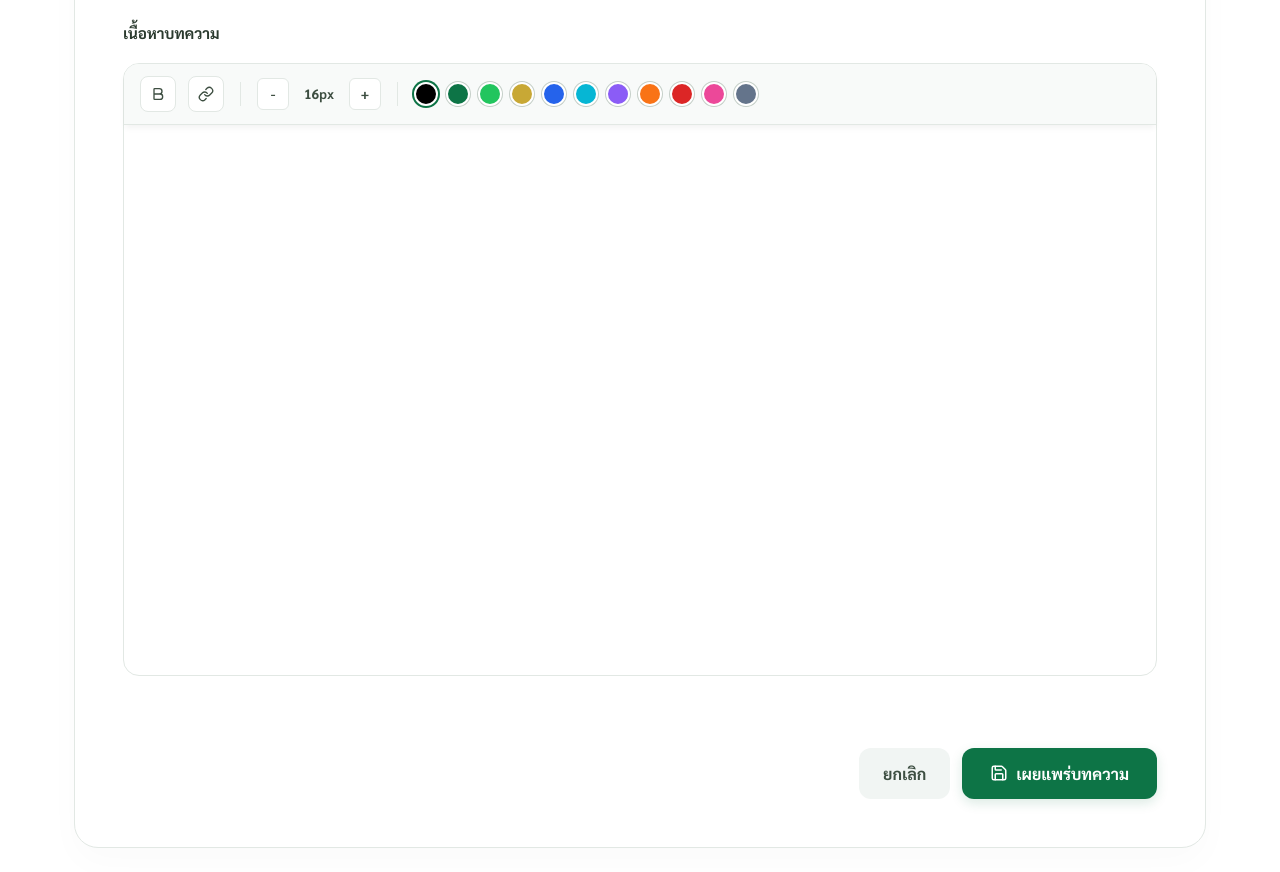
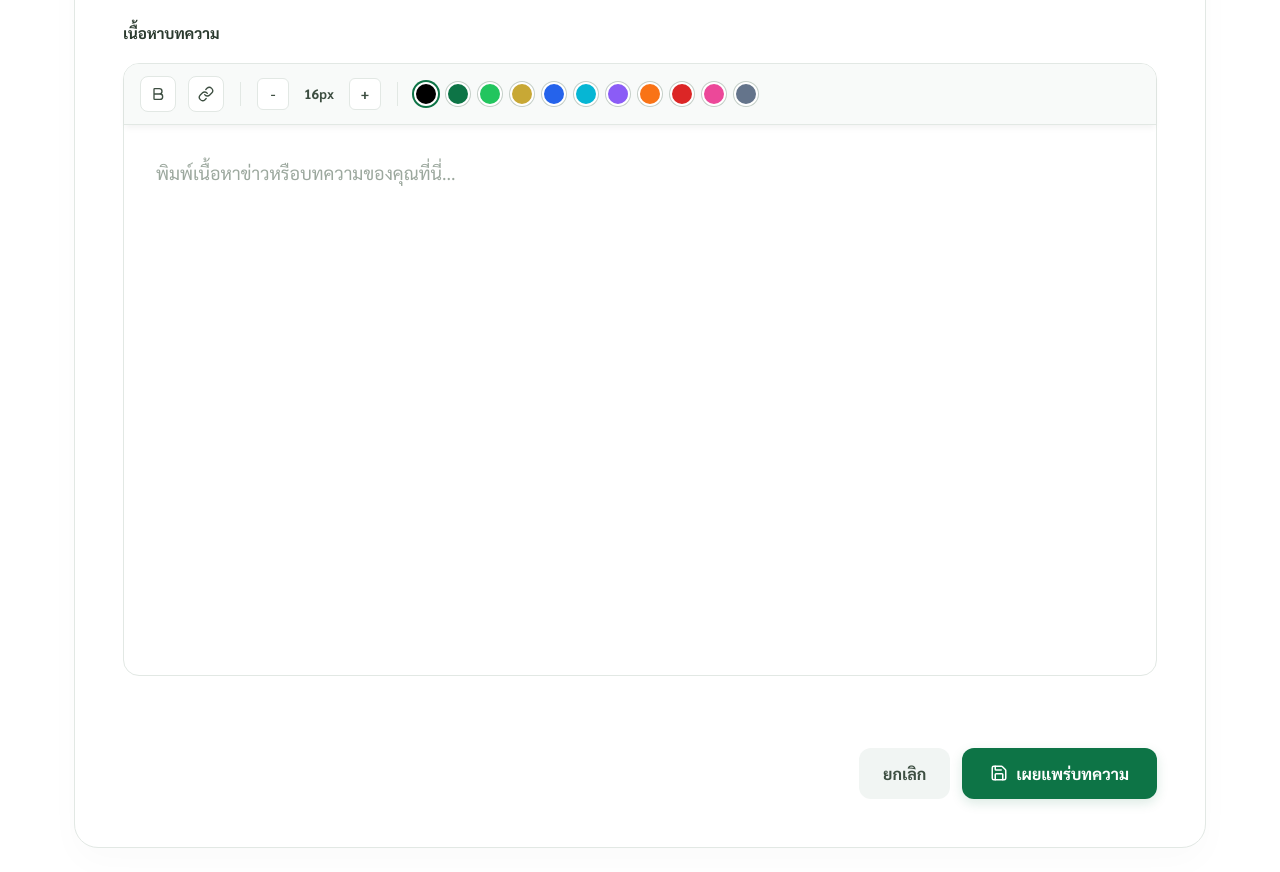
Before and after one commit to TontunHi/thoen-hospital-website, a Next.js app: page /member/ita/new in a window 1280 px wide. Shown: the part 440-1312 px from the top of the page. Built offline with nearby package versions, Linux system fonts and the light colour scheme; no server answers.

Commit message:
fix: resolve TypeScript compilation and type-checking issues in blogs routes and editor pages

```diff
--- a/src/app/api/ita/blogs/[id]/route.ts
+++ b/src/app/api/ita/blogs/[id]/route.ts
@@ -121,7 +121,7 @@ export async function PUT(
 
     if (!parsed.success) {
       return NextResponse.json(
-        { success: false, error: { code: 'VALIDATION_ERROR', message: parsed.error.errors[0].message } },
+        { success: false, error: { code: 'VALIDATION_ERROR', message: parsed.error.issues[0].message } },
         { status: 400 }
       )
     }
--- a/src/app/api/ita/blogs/route.ts
+++ b/src/app/api/ita/blogs/route.ts
@@ -66,7 +66,7 @@ export async function POST(request: Request) {
 
     if (!parsed.success) {
       return NextResponse.json(
-        { success: false, error: { code: 'VALIDATION_ERROR', message: parsed.error.errors[0].message } },
+        { success: false, error: { code: 'VALIDATION_ERROR', message: parsed.error.issues[0].message } },
         { status: 400 }
       )
     }
--- a/src/app/member/ita/edit/[id]/page.tsx
+++ b/src/app/member/ita/edit/[id]/page.tsx
@@ -54,7 +54,7 @@ export default function EditBlogPage(props: Props) {
   useEffect(() => {
     if (typeof document !== 'undefined') {
       try {
-        document.execCommand('styleWithCSS', false, true)
+        document.execCommand('styleWithCSS', false, 'true')
       } catch (e) {}
     }
   }, [])
@@ -281,7 +281,7 @@ export default function EditBlogPage(props: Props) {
               className="rich-editor-content"
               contentEditable
               suppressContentEditableWarning
-              placeholder="พิมพ์เนื้อหาข่าวหรือบทความของคุณที่นี่..."
+              data-placeholder="พิมพ์เนื้อหาข่าวหรือบทความของคุณที่นี่..."
               onKeyUp={updateActiveState}
               onMouseUp={updateActiveState}
               onSelect={updateActiveState}
--- a/src/app/member/ita/new/page.tsx
+++ b/src/app/member/ita/new/page.tsx
@@ -19,7 +19,7 @@ export default function NewBlogPage() {
   useEffect(() => {
     if (typeof document !== 'undefined') {
       try {
-        document.execCommand('styleWithCSS', false, true)
+        document.execCommand('styleWithCSS', false, 'true')
       } catch (e) {}
     }
   }, [])
@@ -241,7 +241,7 @@ export default function NewBlogPage() {
               className="rich-editor-content"
               contentEditable
               suppressContentEditableWarning
-              placeholder="พิมพ์เนื้อหาข่าวหรือบทความของคุณที่นี่..."
+              data-placeholder="พิมพ์เนื้อหาข่าวหรือบทความของคุณที่นี่..."
               onKeyUp={updateActiveState}
               onMouseUp={updateActiveState}
               onSelect={updateActiveState}
--- a/src/app/member/ita/page.css
+++ b/src/app/member/ita/page.css
@@ -492,6 +492,12 @@
   overflow-y: auto;
 }
 
+.rich-editor-content:empty::before {
+  content: attr(data-placeholder);
+  color: var(--gray-400);
+  cursor: text;
+}
+
 /* Make link elements in content editor underline */
 .rich-editor-content a {
   text-decoration: underline !important;
```
